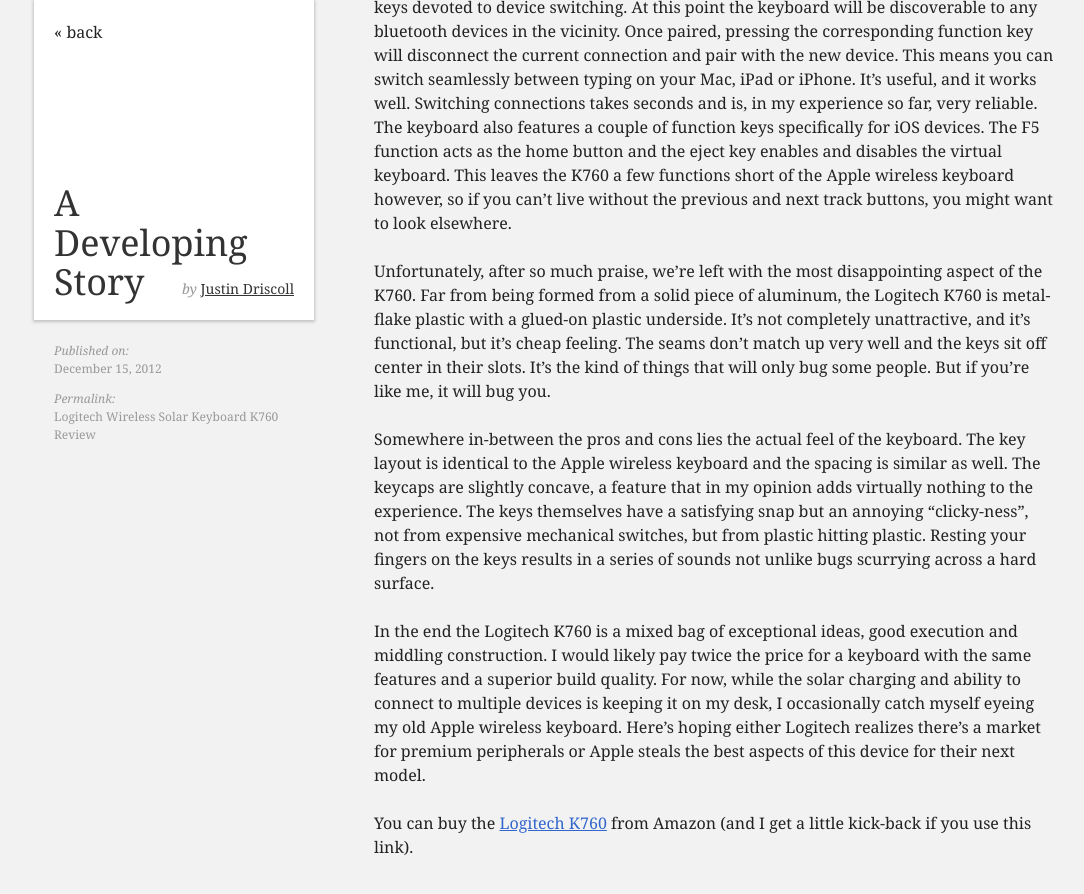
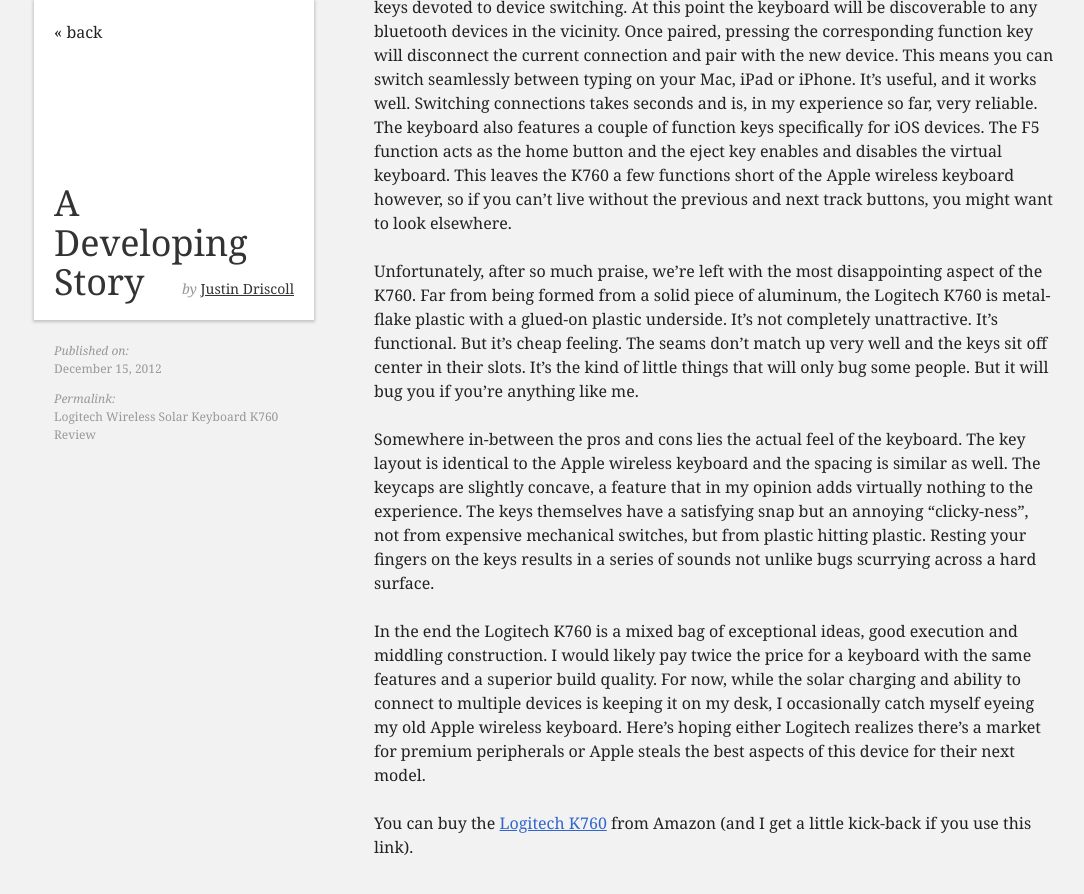
Before and after one commit to jdriscoll/jdriscoll.github.com, a Jekyll site: the page built from blog/_posts/2012-12-15-logitech-k760-review.md, in a window 1280 px wide and 900 px high, scrolled down 983 px. Shown: the top 894 px of the window, without its empty margins (86-1170 px from the left). Built offline with Jekyll 4.4.1, drawn with Linux system fonts in a browser that asks for light colours.

Commit message:
Comma removal

```diff
--- a/blog/_posts/2012-12-15-logitech-k760-review.md
+++ b/blog/_posts/2012-12-15-logitech-k760-review.md
@@ -15,7 +15,7 @@
 
 The other headline feature of the K760 is it’s ability to pair with, and switch between, up to three separate bluetooth devices. Pairing the keyboard is a simple process. Press a small button on the bottom to initiate pairing and select one of three special function keys devoted to device switching. At this point the keyboard will be discoverable to any bluetooth devices in the vicinity. Once paired, pressing the corresponding function key will disconnect the current connection and pair with the new device. This means you can switch seamlessly between typing on your Mac, iPad or iPhone. It’s useful, and it works well. Switching connections takes seconds and is, in my experience so far, very reliable. The keyboard also features a couple of function keys specifically for iOS devices. The F5 function acts as the home button and the eject key enables and disables the virtual keyboard. This leaves the K760 a few functions short of the Apple wireless keyboard however, so if you can’t live without the previous and next track buttons, you might want to look elsewhere.
 
-Unfortunately, after so much praise, we’re left with the most disappointing aspect of the K760. Far from being formed from a solid piece of aluminum, the Logitech K760 is metal-flake plastic with a glued-on plastic underside. It’s not completely unattractive, and it’s functional, but it’s cheap feeling. The seams don’t match up very well and the keys sit off center in their slots. It’s the kind of things that will only bug some people. But if you’re like me, it will bug you.
+Unfortunately, after so much praise, we’re left with the most disappointing aspect of the K760. Far from being formed from a solid piece of aluminum, the Logitech K760 is metal-flake plastic with a glued-on plastic underside. It’s not completely unattractive. It’s functional. But it’s cheap feeling. The seams don’t match up very well and the keys sit off center in their slots. It’s the kind of little things that will only bug some people. But it will bug you if you’re anything like me.
 
 Somewhere in-between the pros and cons lies the actual feel of the keyboard. The key layout is identical to the Apple wireless keyboard and the spacing is similar as well. The keycaps are slightly concave, a feature that in my opinion adds virtually nothing to the experience. The keys themselves have a satisfying snap but an annoying “clicky-ness”, not from expensive mechanical switches, but from plastic hitting plastic. Resting your fingers on the keys results in a series of sounds not unlike bugs scurrying across a hard surface.
 
```
